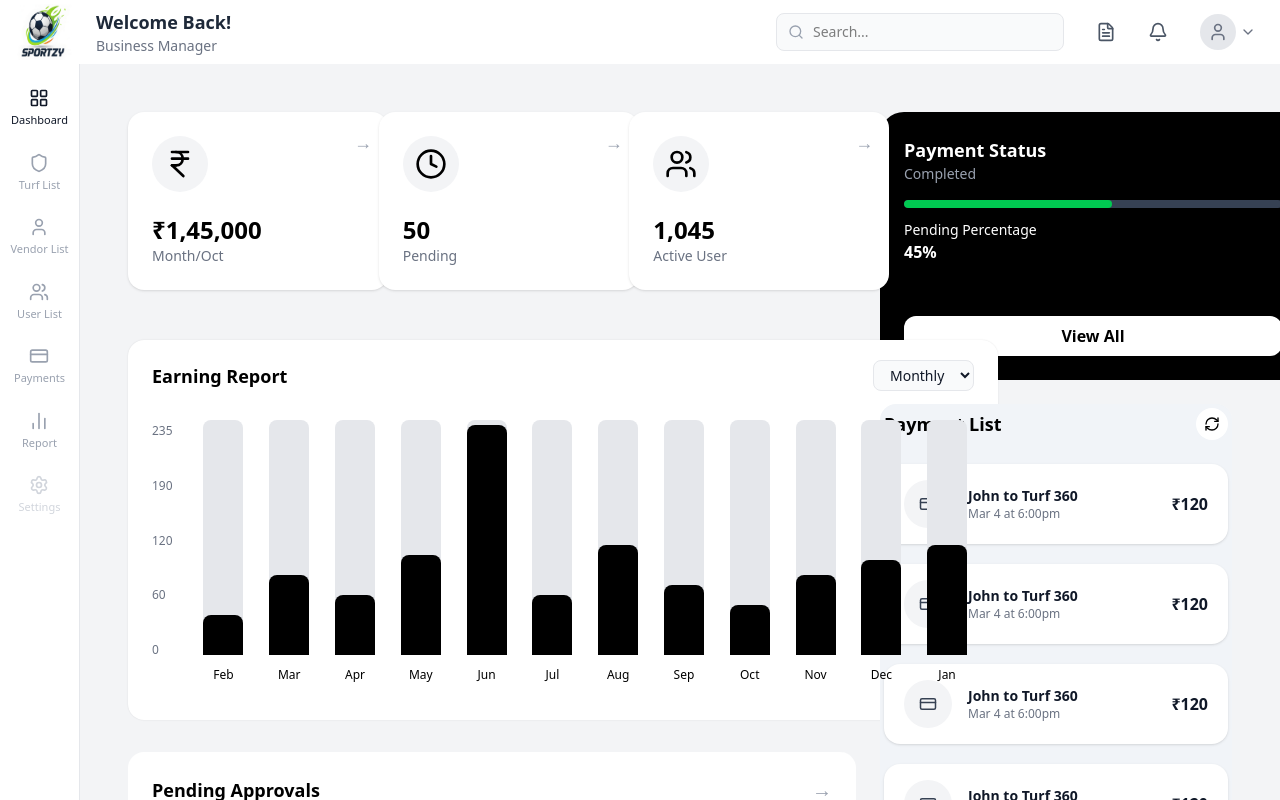
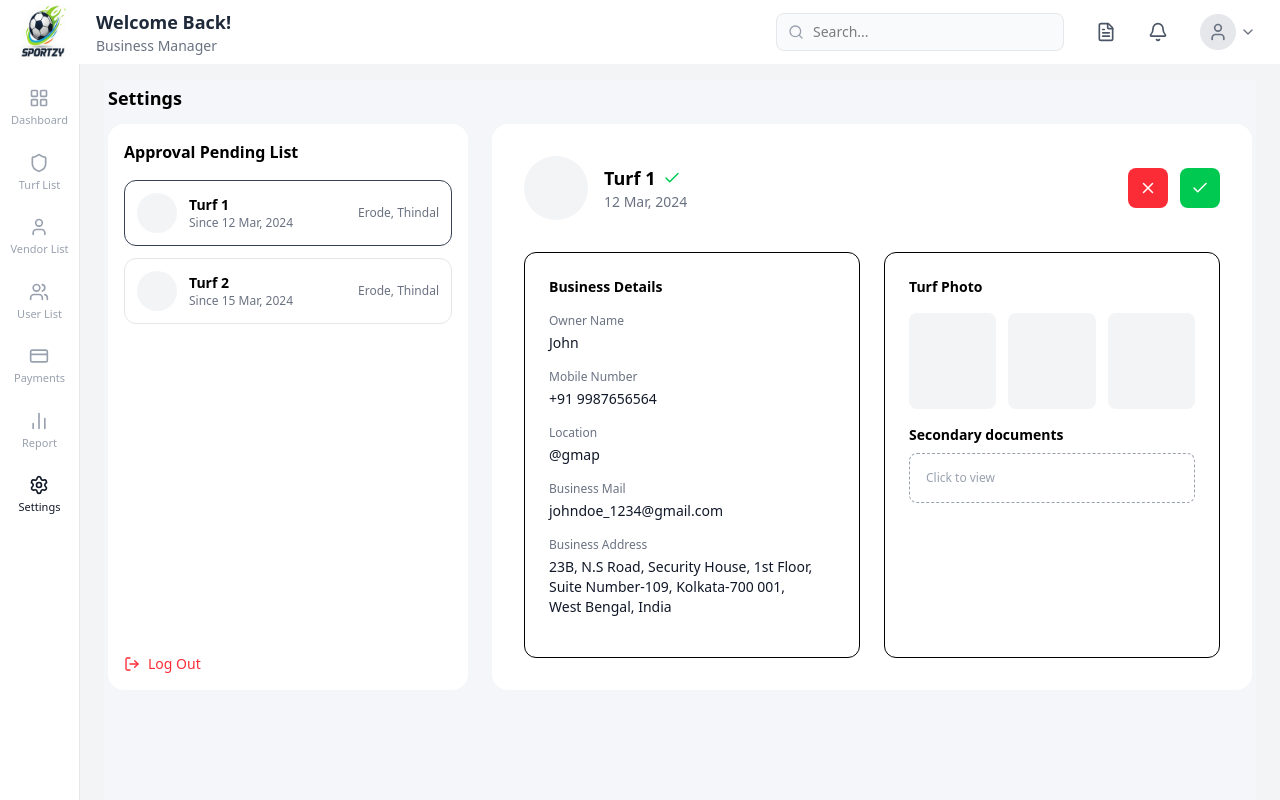
Before and after one commit to Subaranjani12/Turf_SuperAdmin, a React (Vite) app: page /settings in a window 1280 px wide. Before the commit this address led to /dashboard. Built offline with nearby package versions, Linux system fonts and the light colour scheme; sample sign-in values are in the browser's storage.

Commit message:
settings page added

```diff
--- a/src/App.tsx
+++ b/src/App.tsx
@@ -7,6 +7,7 @@ import VendorList from "./components/VendorList";
 import UserList from "./components/UserList";
 import Report from "./components/Report";
 import Payment from "./components/Payment";
+import Settings from "./components/Settings";
 import ProtectedRoute from "./routes/ProtectedRoute";
 
 export default function App() {
@@ -24,6 +25,7 @@ export default function App() {
           <Route path="/userlist" element={<UserList />} />
           <Route path="/report" element={<Report />} />
           <Route path="/payment" element={<Payment />} />
+          <Route path="/settings" element={<Settings />} />
         </Route>
       </Route>
 
--- a/src/components/Header.tsx
+++ b/src/components/Header.tsx
@@ -29,7 +29,7 @@ const Header: React.FC = () => {
     { icon: Users, label: "User List", path: "/userlist" },
     { icon: CreditCard, label: "Payments", path: "/payment" },
     { icon: BarChart2, label: "Report", path: "/report" },
-    { icon: Settings, label: "Settings" },
+    { icon: Settings, label: "Settings", path: "/settings" },
   ];
 
   /* ================= HANDLERS ================= */
--- a/src/components/Payment.tsx
+++ b/src/components/Payment.tsx
@@ -4,6 +4,17 @@ import { payment } from "../data/dashboardData";
 
 export default function Payment() {
   const [selectedPayment, setSelectedPayment] = useState(payment[0]);
+  const [searchQuery, setSearchQuery] = useState("");
+
+  const filteredPayments = payment.filter((item) => {
+    const searchLower = searchQuery.toLowerCase();
+    return (
+      item.user.toLowerCase().includes(searchLower) ||
+      item.turf.toLowerCase().includes(searchLower) ||
+      item.transactionId.toLowerCase().includes(searchLower) ||
+      item.bookingId.toLowerCase().includes(searchLower)
+    );
+  });
 
   const getBorderColor = (status: string) => {
     if (status === "success") return "border-green-400";
@@ -13,9 +24,9 @@ export default function Payment() {
   };
 
   return (
-    <div className="flex gap-6 p-6 bg-gray-50 min-h-screen">
+    <div className="flex gap-6 p-0 bg-[#F5F6FA] min-h-screen">
       {/* ================= LEFT PANEL ================= */}
-      <div className="w-[360px] bg-gray-100 rounded-xl p-3">
+      <div className="w-[360px]">
         {/* Header */}
         <div className="flex items-center justify-between mb-4">
           <h2 className="text-lg font-semibold text-gray-900">
@@ -25,58 +36,62 @@ export default function Payment() {
         </div>
 
         {/* Search + Filter */}
-        <div className="flex gap-3 mb-4">
-          <div className="flex items-center gap-2 px-3 py-2 bg-gray-100 border rounded-lg flex-1">
+        <div className="flex gap-3 mb-5">
+          <div className="flex items-center gap-2 px-3 py-2 bg-white border border-gray-300 rounded-lg flex-1">
             <Search size={16} className="text-gray-400" />
             <input
               placeholder="Search for a Turf"
               className="bg-transparent outline-none text-sm w-full"
+              value={searchQuery}
+              onChange={(e) => setSearchQuery(e.target.value)}
             />
           </div>
 
-          <button className="flex items-center gap-2 px-4 py-2 bg-gray-100 border rounded-lg text-sm text-gray-500">
+          <button className="flex items-center gap-2 px-4 py-2 bg-white border border-gray-300 rounded-lg text-sm text-gray-500">
             Filter By
             <SlidersHorizontal size={16} />
           </button>
         </div>
 
         {/* Payment List */}
-        <div className="space-y-3">
-          {payment.map((item) => (
+        <div className="space-y-4">
+          {filteredPayments.map((item) => (
             <div
               key={item.id}
               onClick={() => setSelectedPayment(item)}
-              className={`flex items-center justify-between p-3 rounded-xl border bg-white cursor-pointer ${getBorderColor(
-                item.status
-              )}`}
+              className={`flex items-center justify-between px-4 py-4 rounded-2xl border bg-white cursor-pointer transition
+              ${getBorderColor(item.status)}`}
             >
               <div className="flex items-center gap-3">
-                <div className="w-10 h-10 rounded-full bg-gray-100 flex items-center justify-center">
+                <div className="w-11 h-7 rounded-full bg-gray-100 flex items-center justify-center">
                   <Wallet size={18} className="text-gray-600" />
                 </div>
+
                 <div>
-                  <p className="text-sm font-medium">
+                  <p className="text-sm font-semibold text-gray-900">
                     {item.user} to {item.turf}
                   </p>
-                  <p className="text-xs text-gray-400">
+                  <p className="text-xs text-gray-500">
                     {item.date} at {item.time}
                   </p>
                 </div>
               </div>
 
-              <p className="text-sm font-semibold">₹{item.amount}</p>
+              <p className="text-sm font-semibold text-gray-900">
+                ₹{item.amount}
+              </p>
             </div>
           ))}
         </div>
       </div>
 
-      {/* ================= RIGHT PANEL (UNCHANGED) ================= */}
-      <div className="flex-1 bg-white rounded-xl border border-green-400 p-6">
-        <h2 className="font-semibold mb-6 text-lg">
+      {/* ================= RIGHT PANEL ================= */}
+      <div className="flex-1 bg-white rounded-2xl border border-green-400 p-10">
+        <h2 className="text-xl font-semibold text-gray-900 mb-10">
           Payment Details
         </h2>
 
-        <div className="space-y-5 text-sm">
+        <div className="space-y-8">
           <Detail label="Transaction ID" value={selectedPayment.transactionId} />
           <Detail label="Booking ID" value={selectedPayment.bookingId} />
           <Detail label="Payment Status" value={selectedPayment.status} />
@@ -99,11 +114,13 @@ export default function Payment() {
 /* ================= DETAIL ROW ================= */
 function Detail({ label, value }: { label: string; value: string }) {
   return (
-    <div className="flex">
-      <p className="w-[200px] font-medium text-gray-900">
+    <div className="flex items-start">
+      <p className="w-[260px] font-semibold text-gray-900">
         {label}:
       </p>
-      <p className="text-gray-600">{value}</p>
+      <p className="text-gray-700">
+        {value || "-"}
+      </p>
     </div>
   );
 }
--- a/src/components/Report.tsx
+++ b/src/components/Report.tsx
@@ -151,25 +151,38 @@ export default function Report() {
             </div>
           </div>
 
-          {/* ================= TOP TURFS ================= */}
+          {/* ================= TOP TURFS (UPDATED STYLE) ================= */}
           <h3 className="font-semibold mb-4 capitalize">
             Top {activeTab} Turfs
           </h3>
 
-          <div className="grid grid-cols-2 gap-4">
+          <div className="grid grid-cols-2 gap-6">
             {topTurfs.map((turf, i) => (
               <div
                 key={i}
-                className="border rounded-xl p-4 flex items-center gap-4"
+                className="flex items-center justify-between
+                           bg-white border border-gray-300
+                           rounded-2xl px-4 py-2
+                           hover:border-gray-300 transition"
               >
-                <div className="w-10 h-10 bg-gray-100 rounded-full" />
-                <div>
-                  <p className="font-semibold">{turf.name}</p>
-                  <p className="text-xs text-gray-400">{turf.since}</p>
+                {/* LEFT */}
+                <div className="flex items-center gap-4">
+                  <div className="w-14 h-14 rounded-full bg-gray-100" />
+
+                  <div>
+                    <p className="font-semibold text-gray-900">
+                      {turf.name}
+                    </p>
+                    <p className="text-sm text-gray-500">
+                      {turf.since}
+                    </p>
+                  </div>
                 </div>
-                <span className="ml-auto text-xs text-gray-400">
+
+                {/* RIGHT */}
+                <p className="text-sm text-gray-500">
                   {turf.location}
-                </span>
+                </p>
               </div>
             ))}
           </div>
--- /dev/null
+++ b/src/components/Settings.tsx
@@ -0,0 +1,137 @@
+import { useState } from "react";
+import { Check, X, LogOut } from "lucide-react";
+import { pendingTurfs } from "../data/dashboardData";
+
+export default function Settings() {
+  const [selectedTurf, setSelectedTurf] = useState(pendingTurfs[0]);
+
+  return (
+    <div className="bg-[#F5F6FA] min-h-screen p-1 -mt-2">
+      <h1 className="font-semibold text-lg mb-3">Settings</h1>
+
+      <div className="flex gap-6">
+        {/* ================= LEFT PANEL ================= */}
+        <div className="w-[360px] bg-white rounded-2xl p-4 flex flex-col justify-between">
+          <div>
+            <h2 className="font-semibold mb-4">Approval Pending List</h2>
+
+            <div className="space-y-3">
+              {pendingTurfs.map((turf) => (
+                <div
+                  key={turf.id}
+                  onClick={() => setSelectedTurf(turf)}
+                  className={`flex items-center gap-3 p-3 rounded-xl border cursor-pointer
+                  ${
+                    selectedTurf.id === turf.id
+                      ? "border-gray-700"
+                      : "border-gray-200"
+                  }`}
+                >
+                  <div className="w-10 h-10 rounded-full bg-gray-100" />
+
+                  <div className="flex-1">
+                    <p className="font-semibold text-sm">{turf.name}</p>
+                    <p className="text-xs text-gray-500">{turf.since}</p>
+                  </div>
+
+                  <p className="text-xs text-gray-500">{turf.location}</p>
+                </div>
+              ))}
+            </div>
+          </div>
+
+          {/* Logout */}
+          <button className="flex items-center gap-2 text-red-500 text-sm mt-6">
+            <LogOut size={16} />
+            Log Out
+          </button>
+        </div>
+
+        {/* ================= RIGHT PANEL ================= */}
+        <div className="flex-1 bg-white rounded-2xl p-8">
+          {/* Header */}
+          <div className="flex items-center justify-between mb-8">
+            <div className="flex items-center gap-4">
+              <div className="w-16 h-16 rounded-full bg-gray-100" />
+
+              <div>
+                <div className="flex items-center gap-2">
+                  <h2 className="text-lg font-semibold">
+                    {selectedTurf.name}
+                  </h2>
+                  <Check className="text-green-500" size={18} />
+                </div>
+                <p className="text-sm text-gray-500">
+                  {selectedTurf.date}
+                </p>
+              </div>
+            </div>
+
+            {/* Action Buttons */}
+            <div className="flex gap-3">
+              <button className="w-10 h-10 rounded-lg bg-red-500 text-white flex items-center justify-center">
+                <X size={18} />
+              </button>
+              <button className="w-10 h-10 rounded-lg bg-green-500 text-white flex items-center justify-center">
+                <Check size={18} />
+              </button>
+            </div>
+          </div>
+
+          {/* ================= DETAILS ================= */}
+          <div className="grid grid-cols-2 gap-6">
+            {/* Business Details */}
+            <div className="border rounded-xl p-6">
+              <h3 className="font-semibold mb-4 text-sm">
+                Business Details
+              </h3>
+
+              <Detail label="Owner Name" value={selectedTurf.ownerName} />
+              <Detail label="Mobile Number" value={selectedTurf.mobile} />
+              <Detail label="Location" value={selectedTurf.mapLink} />
+              <Detail label="Business Mail" value={selectedTurf.email} />
+              <Detail
+                label="Business Address"
+                value={selectedTurf.address}
+              />
+            </div>
+
+            {/* Turf Photos */}
+            <div className="border rounded-xl p-6">
+              <h3 className="font-semibold mb-4 text-sm">Turf Photo</h3>
+
+              <div className="grid grid-cols-3 gap-3 mb-4">
+                {selectedTurf.photos.map((_, i) => (
+                  <div
+                    key={i}
+                    className="h-24 rounded-lg bg-gray-100"
+                  />
+                ))}
+              </div>
+
+              <h4 className="text-sm font-semibold mb-2">
+                Secondary documents
+              </h4>
+
+              <div className="border border-dashed rounded-lg p-4 text-xs text-gray-400">
+                Click to view
+              </div>
+            </div>
+          </div>
+        </div>
+      </div>
+    </div>
+  );
+}
+
+/* ================= DETAIL ================= */
+function Detail({ label, value }: { label: string; value: string }) {
+  return (
+    <div className="mb-4">
+      <p className="text-xs text-gray-500 mb-1">{label}</p>
+      <p className="text-sm text-gray-900 whitespace-pre-line">
+        {value}
+      </p>
+    </div>
+  );
+}
--- a/src/data/dashboardData.ts
+++ b/src/data/dashboardData.ts
@@ -677,3 +677,38 @@ export const payment = [
     vendorMobile: "9123456780",
   },
 ];
+
+// ================= SETTINGS DATA =================
+
+export const pendingTurfs = [
+  {
+    id: 1,
+    name: "Turf 1",
+    since: "Since 12 Mar, 2024",
+    date: "12 Mar, 2024",
+    location: "Erode, Thindal",
+    ownerName: "John",
+    mobile: "+91 9987656564",
+    mapLink: "@gmap",
+    email: "johndoe_1234@gmail.com",
+    address:
+      "23B, N.S Road, Security House, 1st Floor,\nSuite Number-109, Kolkata-700 001,\nWest Bengal, India",
+    photos: ["/img1.jpg", "/img2.jpg", "/img3.jpg"],
+    status: "pending",
+  },
+  {
+    id: 2,
+    name: "Turf 2",
+    since: "Since 15 Mar, 2024",
+    date: "15 Mar, 2024",
+    location: "Erode, Thindal",
+    ownerName: "Alex",
+    mobile: "+91 9876543210",
+    mapLink: "@gmap",
+    email: "alex@gmail.com",
+    address:
+      "45A, Anna Nagar,\nChennai-600 040,\nTamil Nadu, India",
+    photos: ["/img1.jpg", "/img2.jpg", "/img3.jpg"],
+    status: "pending",
+  },
+];
```
